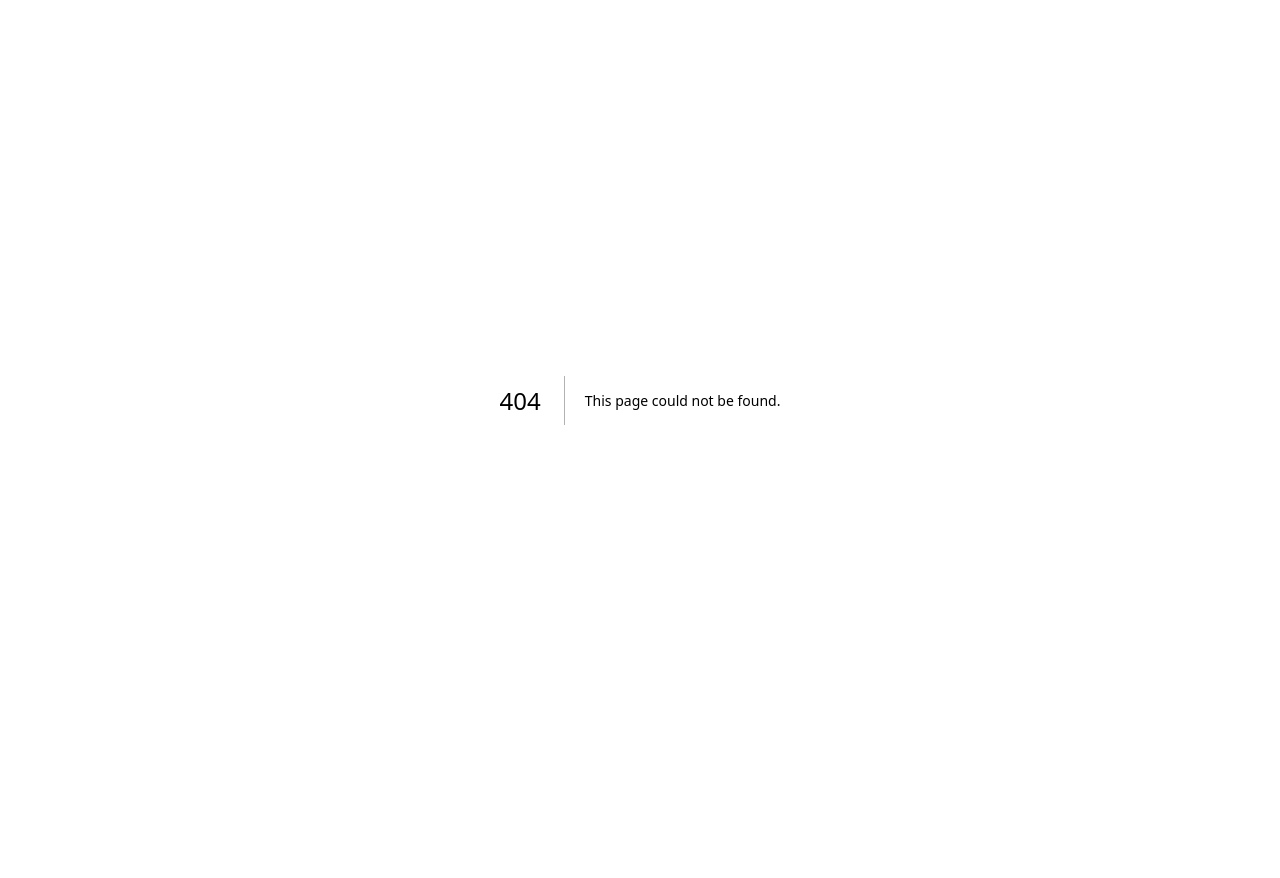
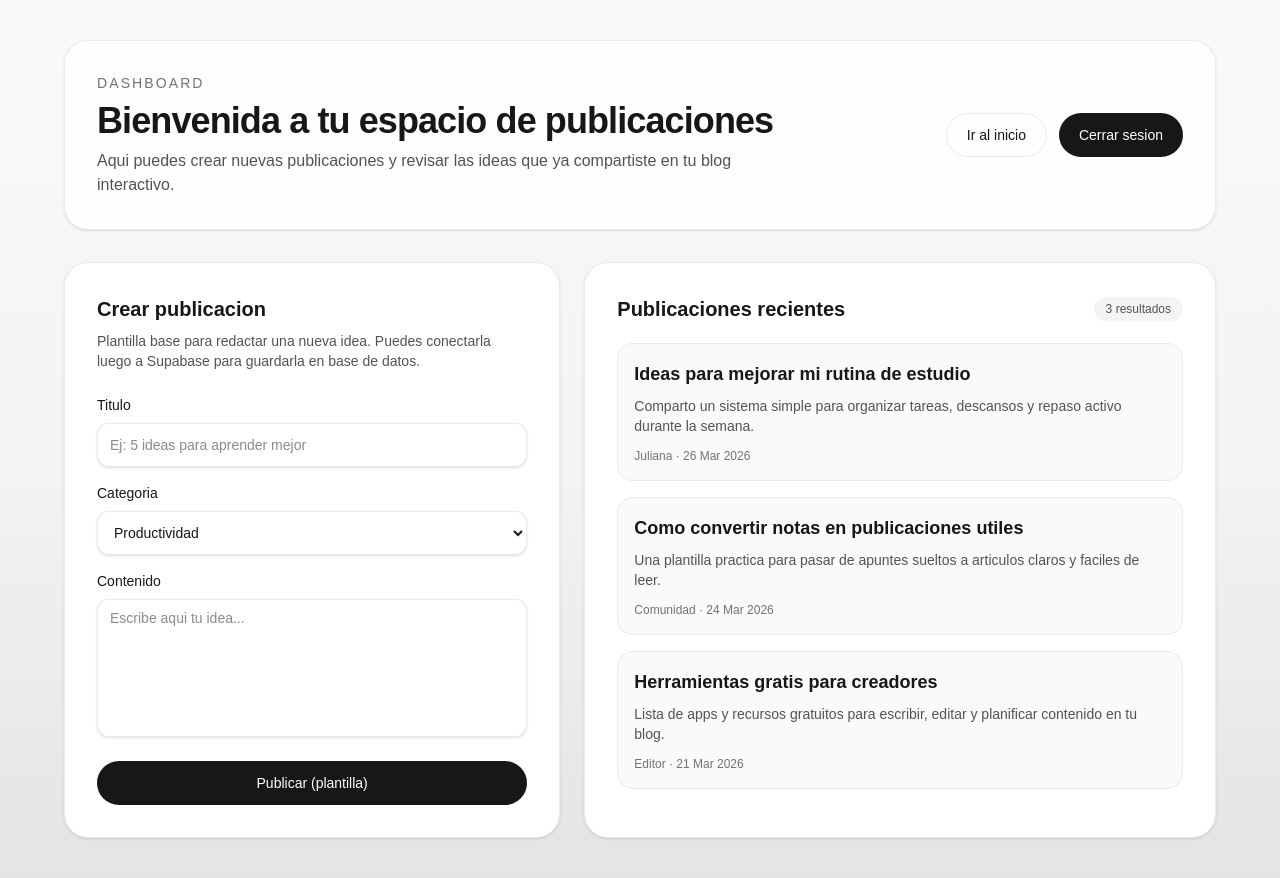
Before and after one commit to JulianaFranco140/Practica-Web, a Next.js app: page /dashboard in a window 1280 px wide. Before the commit this address had no page. Before the commit the page ends 800 px from the top, so only its background shows below. Built offline with nearby package versions, Linux system fonts and the light colour scheme.

Commit message:
Vista para la creacion de publicaciones y visualizar publicaciones recientes

```diff
--- /dev/null
+++ b/src/app/dashboard/page.tsx
@@ -0,0 +1,139 @@
+import Link from "next/link";
+
+const demoPosts = [
+  {
+    id: 1,
+    title: "Ideas para mejorar mi rutina de estudio",
+    excerpt:
+      "Comparto un sistema simple para organizar tareas, descansos y repaso activo durante la semana.",
+    author: "Juliana",
+    date: "26 Mar 2026",
+  },
+  {
+    id: 2,
+    title: "Como convertir notas en publicaciones utiles",
+    excerpt:
+      "Una plantilla practica para pasar de apuntes sueltos a articulos claros y faciles de leer.",
+    author: "Comunidad",
+    date: "24 Mar 2026",
+  },
+  {
+    id: 3,
+    title: "Herramientas gratis para creadores",
+    excerpt:
+      "Lista de apps y recursos gratuitos para escribir, editar y planificar contenido en tu blog.",
+    author: "Editor",
+    date: "21 Mar 2026",
+  },
+];
+
+export default function DashboardPage() {
+  return (
+    <div className="min-h-screen bg-gradient-to-b from-zinc-50 via-zinc-100 to-zinc-200 px-4 py-10 text-foreground dark:from-zinc-950 dark:via-zinc-900 dark:to-black sm:px-6 lg:px-8">
+      <main className="mx-auto flex w-full max-w-6xl flex-col gap-8">
+        <header className="flex flex-col gap-4 rounded-3xl border border-black/[.08] bg-white/80 p-6 shadow-sm backdrop-blur dark:border-white/[.145] dark:bg-black/50 sm:flex-row sm:items-center sm:justify-between sm:p-8">
+          <div>
+            <p className="text-sm font-medium uppercase tracking-[0.15em] text-zinc-500 dark:text-zinc-400">
+              Dashboard
+            </p>
+            <h1 className="mt-2 text-3xl font-semibold tracking-tight sm:text-4xl">
+              Bienvenida a tu espacio de publicaciones
+            </h1>
+            <p className="mt-2 max-w-2xl text-sm text-zinc-600 dark:text-zinc-400 sm:text-base">
+              Aqui puedes crear nuevas publicaciones y revisar las ideas que ya
+              compartiste en tu blog interactivo.
+            </p>
+          </div>
+
+          <div className="flex gap-3">
+            <Link
+              href="/"
+              className="inline-flex h-11 items-center justify-center rounded-full border border-black/[.08] px-5 text-sm font-medium transition-colors hover:bg-foreground/5 dark:border-white/[.145] dark:hover:bg-white/10"
+            >
+              Ir al inicio
+            </Link>
+            <Link
+              href="/login"
+              className="inline-flex h-11 items-center justify-center rounded-full bg-foreground px-5 text-sm font-medium text-background transition-colors hover:bg-foreground/85"
+            >
+              Cerrar sesion
+            </Link>
+          </div>
+        </header>
+
+        <section className="grid gap-6 lg:grid-cols-[1.1fr_1.4fr]">
+          <article className="rounded-3xl border border-black/[.08] bg-white p-6 shadow-sm dark:border-white/[.145] dark:bg-black/50 sm:p-8">
+            <h2 className="text-xl font-semibold">Crear publicacion</h2>
+            <p className="mt-2 text-sm text-zinc-600 dark:text-zinc-400">
+              Plantilla base para redactar una nueva idea. Puedes conectarla luego
+              a Supabase para guardarla en base de datos.
+            </p>
+
+            <form className="mt-6 flex flex-col gap-4">
+              <label className="flex flex-col gap-2 text-sm font-medium">
+                Titulo
+                <input
+                  type="text"
+                  placeholder="Ej: 5 ideas para aprender mejor"
+                  className="h-11 rounded-xl border border-black/[.08] bg-white px-3 text-sm shadow-sm outline-none transition focus:border-transparent focus:ring-2 focus:ring-foreground dark:border-white/[.145] dark:bg-zinc-950"
+                />
+              </label>
+
+              <label className="flex flex-col gap-2 text-sm font-medium">
+                Categoria
+                <select className="h-11 rounded-xl border border-black/[.08] bg-white px-3 text-sm shadow-sm outline-none transition focus:border-transparent focus:ring-2 focus:ring-foreground dark:border-white/[.145] dark:bg-zinc-950">
+                  <option>Productividad</option>
+                  <option>Estudio</option>
+                  <option>Tecnologia</option>
+                  <option>Reflexiones</option>
+                </select>
+              </label>
+
+              <label className="flex flex-col gap-2 text-sm font-medium">
+                Contenido
+                <textarea
+                  rows={6}
+                  placeholder="Escribe aqui tu idea..."
+                  className="resize-none rounded-xl border border-black/[.08] bg-white px-3 py-2 text-sm shadow-sm outline-none transition focus:border-transparent focus:ring-2 focus:ring-foreground dark:border-white/[.145] dark:bg-zinc-950"
+                />
+              </label>
+
+              <button
+                type="button"
+                className="mt-2 inline-flex h-11 items-center justify-center rounded-full bg-foreground px-5 text-sm font-medium text-background transition-colors hover:bg-foreground/85"
+              >
+                Publicar (plantilla)
+              </button>
+            </form>
+          </article>
+
+          <article className="rounded-3xl border border-black/[.08] bg-white p-6 shadow-sm dark:border-white/[.145] dark:bg-black/50 sm:p-8">
+            <div className="flex items-center justify-between gap-3">
+              <h2 className="text-xl font-semibold">Publicaciones recientes</h2>
+              <span className="rounded-full bg-zinc-100 px-3 py-1 text-xs font-medium text-zinc-600 dark:bg-zinc-800 dark:text-zinc-300">
+                {demoPosts.length} resultados
+              </span>
+            </div>
+
+            <div className="mt-5 flex flex-col gap-4">
+              {demoPosts.map((post) => (
+                <article
+                  key={post.id}
+                  className="rounded-2xl border border-black/[.06] bg-zinc-50 p-4 transition hover:-translate-y-0.5 hover:shadow-sm dark:border-white/[.12] dark:bg-zinc-900"
+                >
+                  <h3 className="text-base font-semibold sm:text-lg">{post.title}</h3>
+                  <p className="mt-2 text-sm text-zinc-600 dark:text-zinc-400">
+                    {post.excerpt}
+                  </p>
+                  <p className="mt-3 text-xs text-zinc-500 dark:text-zinc-500">
+                    {post.author} · {post.date}
+                  </p>
+                </article>
+              ))}
+            </div>
+          </article>
+        </section>
+      </main>
+    </div>
+  );
+}
--- a/src/app/login/page.tsx
+++ b/src/app/login/page.tsx
@@ -1,9 +1,20 @@
+"use client";
+
 import Link from "next/link";
+import { FormEvent } from "react";
+import { useRouter } from "next/navigation";
 import { AuthCard } from "@/components/AuthCard";
 import { Button } from "@/components/Button";
 import { TextField } from "@/components/TextField";
 
 export default function LoginPage() {
+  const router = useRouter();
+
+  const handleSubmit = (event: FormEvent<HTMLFormElement>) => {
+    event.preventDefault();
+    router.push("/dashboard");
+  };
+
   return (
     <div className="flex flex-1 items-center justify-center bg-zinc-50 px-4 py-16 font-sans text-foreground dark:bg-black sm:px-6 lg:px-8">
       <div className="w-full max-w-md">
@@ -20,7 +31,7 @@ export default function LoginPage() {
           footerLinkText="Regístrate"
           footerHref="/register"
         >
-        <form className="flex flex-col gap-4">
+          <form className="flex flex-col gap-4" onSubmit={handleSubmit}>
             <TextField
               label="Correo electrónico"
               name="email"
```
Lines whose indentation alone changed are shown as unchanged.
